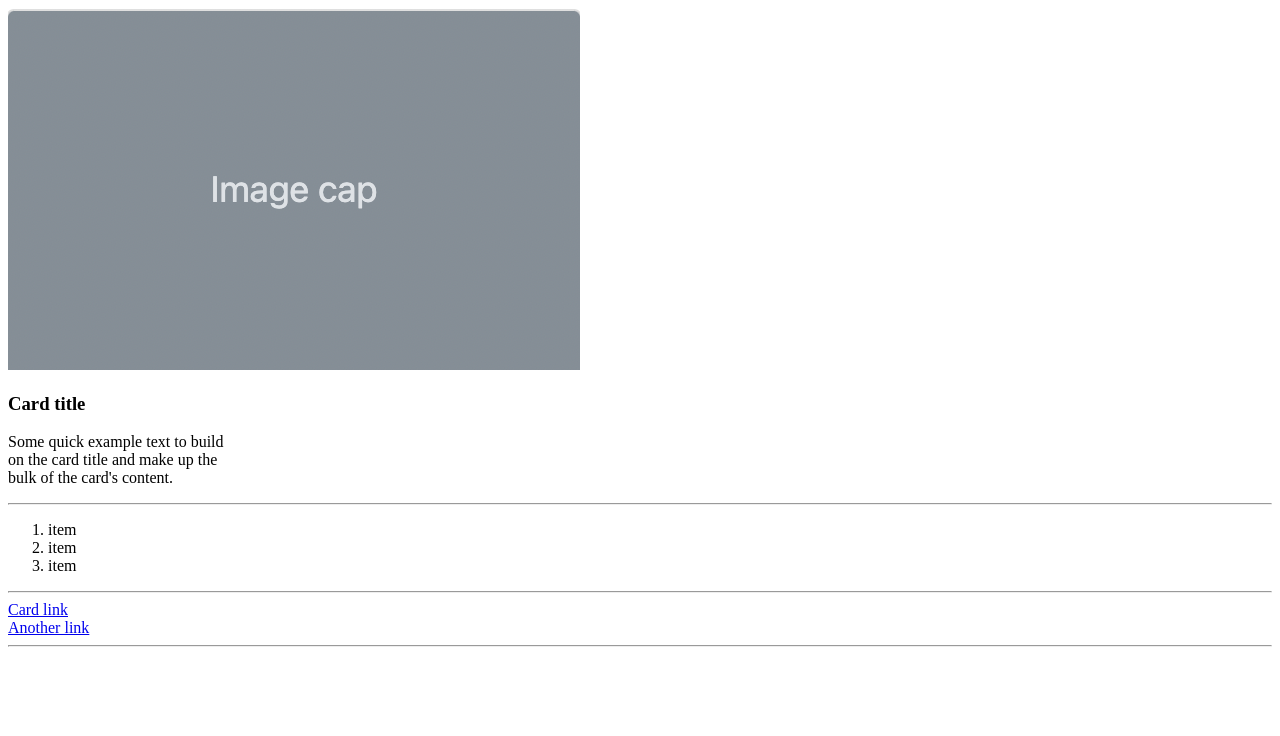
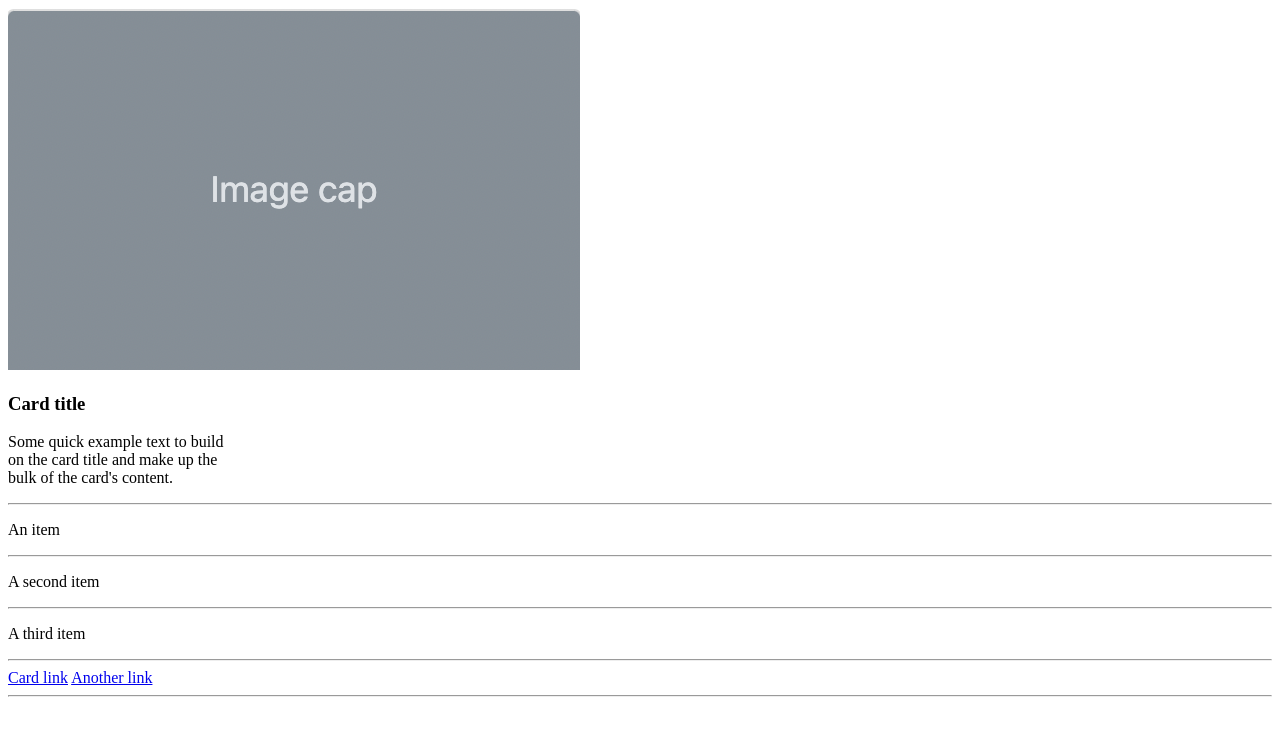
Before and after one commit to Vincenzo-Pallante-Dev/exercisesHtml, a plain HTML site: page Card/index.html in a window 1280 px wide. Drawn offline with Linux system fonts and the light colour scheme.

Commit message:
modified index.html

```diff
--- a/Card/index.html
+++ b/Card/index.html
@@ -37,11 +37,24 @@
 
         <!-- section item -->
         <section>
-            <ol>
-                <li>item</li>
-                <li>item</li>
-                <li>item</li>
-            </ol>
+            <!-- First item -->
+            <div>
+                <p>An item</p>
+            </div>
+
+            <hr>
+
+            <!-- Second item -->
+            <div>
+                <p>A second item</p>
+            </div>
+
+            <hr>
+
+            <!-- Third item -->
+            <div>
+                <p>A third item</p>
+            </div>
         </section>
     </article>
 
@@ -50,9 +63,10 @@
     <!-- footer links -->
     <footer>
         <div>
+            <!-- Card Link -->
             <a href="#">Card link</a>
-        </div>
-        <div>
+
+            <!-- Another Link -->
             <a href="#">Another link</a>
         </div>
     </footer>
```
